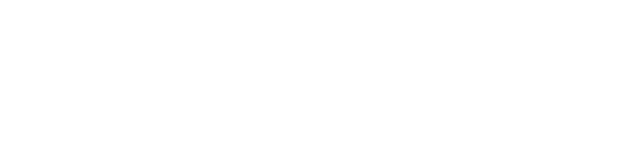
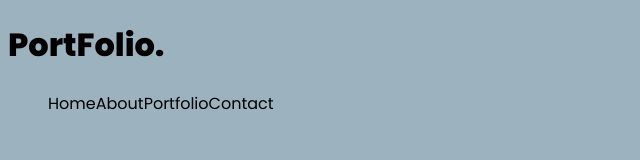
Before and after one commit to arrrjhay009/PF-Exercise, a plain HTML site: page index.html in a window 1280 px wide. Shown: the whole page, without its empty margins (0-640 px from the left). Drawn offline with Linux system fonts and the light colour scheme.

Commit message:
add stylesheet and about.html

```diff
--- a/css/styles.css
+++ b/css/styles.css
@@ -0,0 +1,14 @@
+body {
+    background-color: #9DB2BF;
+}
+
+.navLogo {
+    font-family: 'Poppins', sans-serif;
+    font-weight: 800px;
+}
+
+.nav {
+    font-family: 'Poppins', sans-serif;
+    list-style: none;
+    display: flex;
+}
--- a/index.html
+++ b/index.html
@@ -3,11 +3,27 @@
 <head>
     <meta charset="UTF-8">
     <meta name="viewport" content="width=device-width, initial-scale=1.0">
-    <title>My Portfolio</title>
+    <title>My Portfolio - RJSM</title>
+    <link rel="stylesheet" href="css/styles.css"> <!-- EXTERNAL STYLESHEET -->
+
+    <!-- EXTERNAL STYLES RESOURCES -->
+    <link rel="preconnect" href="https://fonts.googleapis.com">
+    <link rel="preconnect" href="https://fonts.gstatic.com" crossorigin>
+    <link href="https://fonts.googleapis.com/css2?family=Poppins:wght@100;400;800&display=swap" rel="stylesheet">
 </head>
-    <body>
+    <body class="customName">
     <!-- Header -->
-        <h1></h1>
+        <header>
+            <div class="header">
+                <h1 class="navLogo">PortFolio.</h1>
+                <ul class="nav">
+                    <li class="nav">Home</li>
+                    <li class="nav">About</li>
+                    <li class="nav">Portfolio</li>
+                    <li class="nav">Contact</li>
+                </ul>
+            </div>
+        </header>
     <!-- About -->
 
     <!-- Portfolio -->
```
Also changed, not shown: about.html (added, +11 -0 lines).
